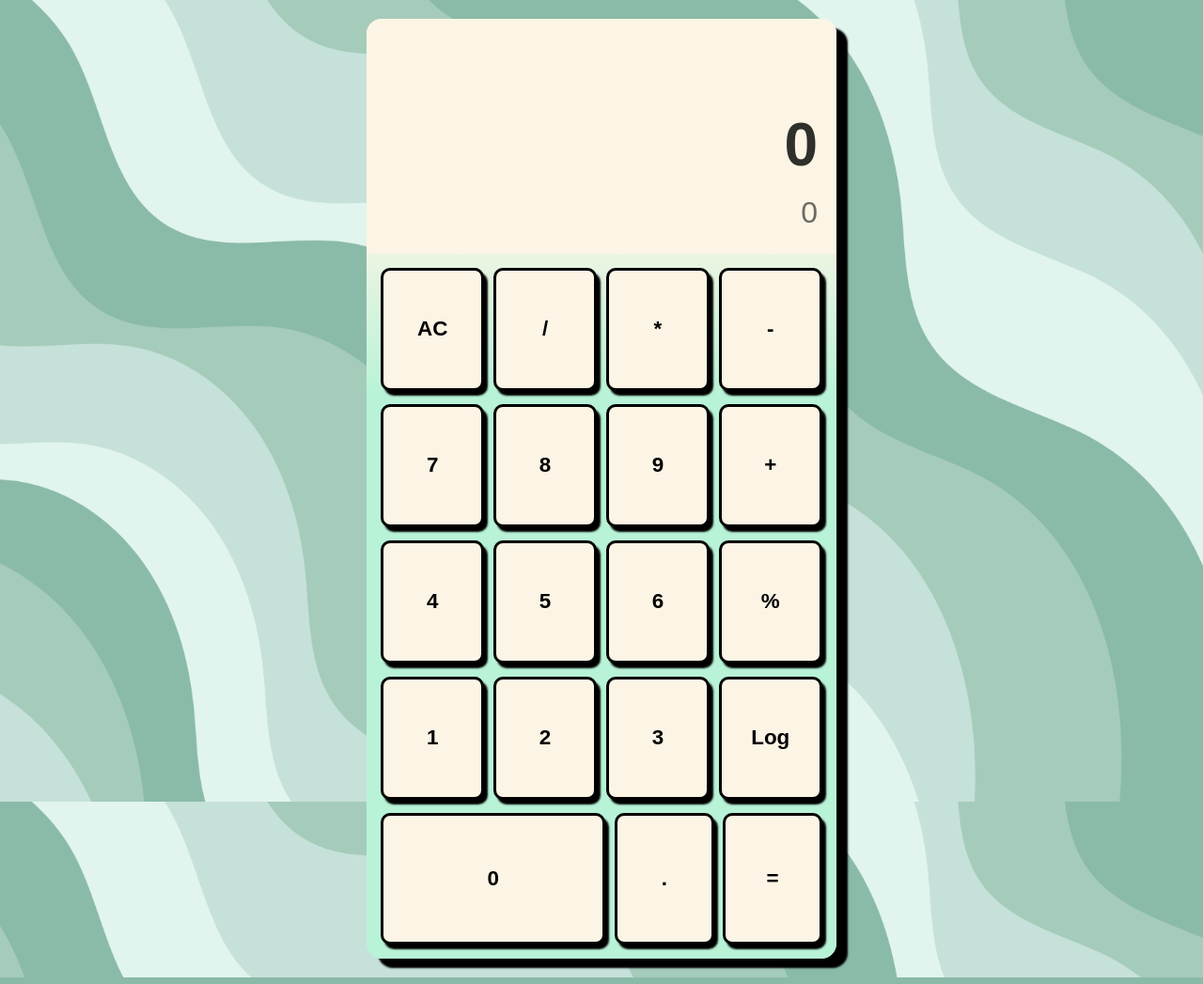
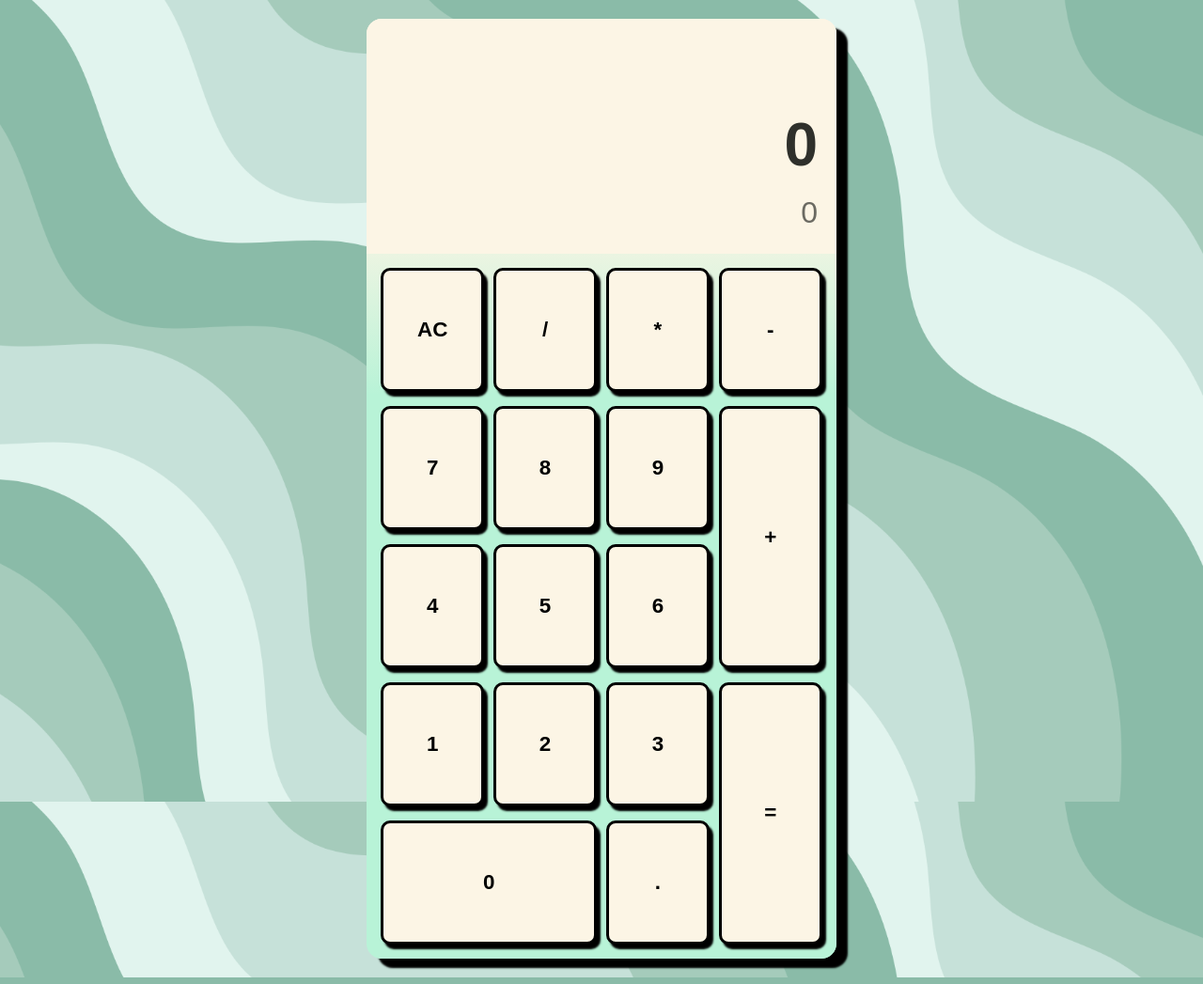
Before and after one commit to DiogoNet0/calculator, a website: page index.html in a window 1280 px wide. Shown: the top 1047 px of the page at 94% size. Drawn offline with Linux system fonts and the light colour scheme.

Commit message:
Changed keys from flexbox to grid

```diff
--- a/css/style.css
+++ b/css/style.css
@@ -74,33 +74,45 @@ main {
 }
 
 .calculator__buttons {
-  flex: 1;
-  display: flex;
-  flex-wrap: wrap;
+  height: 75%;
+  display: grid;
+  grid-template-columns: repeat(4, 1fr);
+  grid-template-rows: repeat(5, 1fr);
+  grid-template-areas:
+    'ac division multiplication minus'
+    'seven eight nine plus'
+    'four five six plus'
+    'one two three equal'
+    'zero zero dot equal';
   padding: 15px;
   gap: 2%;
-  justify-content: space-between;
 }
 
 .btn {
-  flex: 1 0 20%;
-  aspect-ratio: 1 / 1;
   background-color: var(--primary-color);
   border: 3px solid black;
   border-radius: 10px;
   font-size: 1.4rem;
   font-weight: 700;
-  display: flex;
-  justify-content: center;
-  align-items: center;
   cursor: pointer;
   transition: all 0.3s ease;
   box-shadow: 4px 5px 2px 0px black;
 }
 
-.btn--horizontal {
-  flex: 2 0 calc(48% - 10px);
-  aspect-ratio: 2/1;
+#btn__key--zero {
+  grid-area: zero;
+}
+
+#btn__key--addition {
+  grid-area: plus;
+}
+
+#btn__key--decimal {
+  grid-area: dot;
+}
+
+#btn__key--result {
+  grid-area: equal;
 }
 
 .btn:hover {
--- a/index.html
+++ b/index.html
@@ -69,9 +69,9 @@
           <button class="btn number" data-value="6" id="btn__key--six">
             6
           </button>
-          <button class="btn" data-value="percentage" id="btn__key--percentage">
-            %
-          </button>
+          <!-- <button class="btn" data-value="percentage" id="btn__key--percentage"> -->
+          <!--   % -->
+          <!-- </button> -->
           <button class="btn number" data-value="1" id="btn__key--one">
             1
           </button>
@@ -81,7 +81,7 @@
           <button class="btn number" data-value="3" id="btn__key--three">
             3
           </button>
-          <button class="btn" data-value="Log" id="btn__key--log">Log</button>
+          <!-- <button class="btn" data-value="Log" id="btn__key--log">Log</button> -->
           <button
             class="btn number btn--horizontal"
             data-value="0"
```
